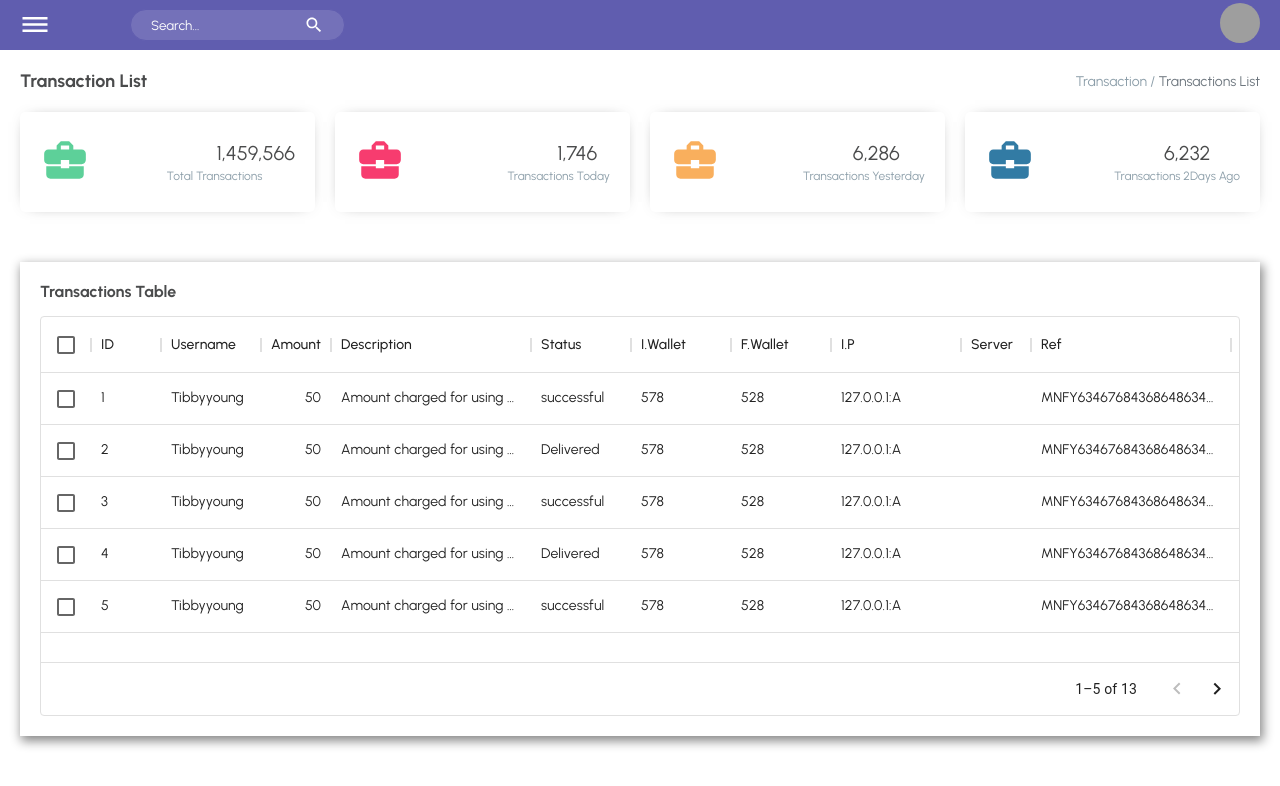
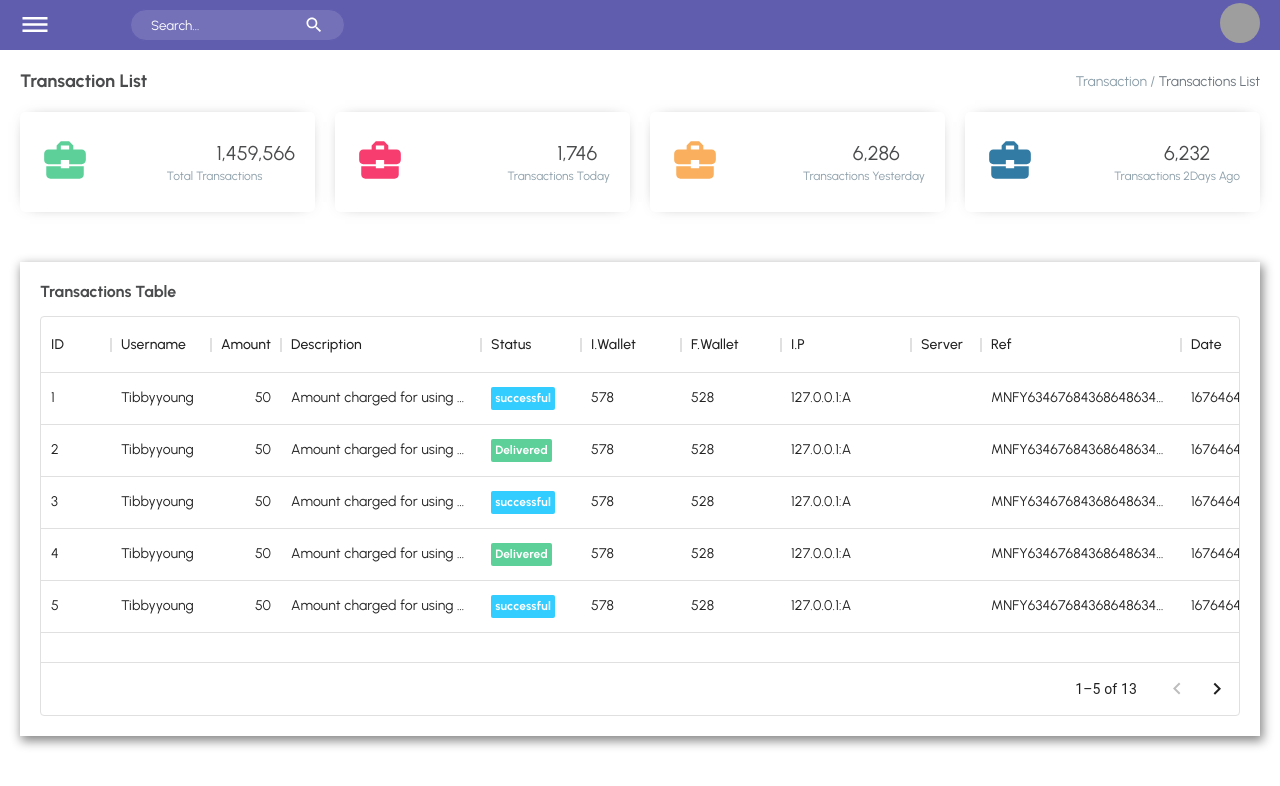
Before and after one commit to stivex001/MCD-Dashbord, a React (Create React App) app: page /history in a window 1280 px wide. Shown: the top 786 px of the page. Built offline with nearby package versions, Linux system fonts and the light colour scheme; grey boxes are pictures that could not be loaded.

Commit message:
feat: added styles to the table grid

```diff
--- a/src/components/table/Tables.jsx
+++ b/src/components/table/Tables.jsx
@@ -1,16 +1,10 @@
-import styled from "styled-components"
-import Table from '@mui/material/Table';
-import TableBody from '@mui/material/TableBody';
-import TableCell from '@mui/material/TableCell';
-import TableContainer from '@mui/material/TableContainer';
-import TableHead from '@mui/material/TableHead';
-import TableRow from '@mui/material/TableRow';
-import Paper from '@mui/material/Paper';
+import styled from "styled-components";
 import { rows } from "./tableData";
 import { DataGrid } from "@mui/x-data-grid";
-import { Bookmark, NoteAlt } from "@mui/icons-material";
+import { NoteAlt } from "@mui/icons-material";
+import { Link } from "react-router-dom";
 
-const Container = styled.div``
+const Container = styled.div``;
 const Span = styled.span`
   padding: 2.6px 4.2px;
   border-radius: 2px;
@@ -20,157 +14,105 @@ font-weight: bold;
 `;
 
 const Tables = () => {
-
   const columns = [
-  { field: 'id', headerName: 'ID', width: 70 },
-  { field: 'username', headerName: 'Username', width: 100 },
-  { field: 'amount', headerName: 'Amount', type: 'number', width: 70 },
+    { field: "id", headerName: "ID", width: 70 },
+    { field: "username", headerName: "Username", width: 100 },
+    { field: "amount", headerName: "Amount", type: "number", width: 70 },
     {
-    field: 'desc',
-    headerName: 'Description',
+      field: "desc",
+      headerName: "Description",
       width: 200,
     },
     {
-    field: 'status',
-    headerName: 'Status',
+      field: "status",
+      headerName: "Status",
+      width: 100,
+      renderCell: (params) => {
+        return (
+          <Span
+            style={{
+              backgroundColor: `${
+                params.row.status === "successful" ? "#33cdff" : "#5dd099"
+              }`,
+            }}
+          >
+            {params.row.status}
+          </Span>
+        );
+      },
+    },
+    {
+      field: "iwallet",
+      headerName: "I.Wallet",
       width: 100,
     },
     {
-    field: 'iwallet',
-    headerName: 'I.Wallet',
+      field: "fwallet",
+      headerName: "F.Wallet",
       width: 100,
     },
     {
-    field: 'fwallet',
-    headerName: 'F.Wallet',
+      field: "ip",
+      headerName: "I.P",
+      width: 130,
+    },
+    {
+      field: "server",
+      headerName: "Server",
+      width: 70,
+    },
+    {
+      field: "ref",
+      headerName: "Ref",
+      width: 200,
+    },
+    {
+      field: "date",
+      headerName: "Date",
+      width: 130,
+    },
+    {
+      field: "note",
+      headerName: "Note",
       width: 100,
     },
     {
-    field: 'ip',
-    headerName: 'I.P',
+      field: "action",
+      headerName: "Action",
       width: 130,
+      renderCell: (params) => {
+        return (
+          <>
+            <Link to={"/user/" + params.row.id}>
+              <NoteAlt
+                style={{
+                  backgroundColor: "5dd099",
+                  color: "white",
+                  padding: "4px 8px",
+                  fontSize: "30px",
+                  cursor: "pointer",
+                }}
+              />
+            </Link>
+          </>
+        );
       },
-  {
-    field: 'server',
-    headerName: 'Server',
-    width: 70,
     },
-  {
-    field: 'ref',
-    headerName: 'Ref',
-    width: 200,
-  },
-  {
-    field: 'date',
-    headerName: 'Date',
-    width: 130,
-  },
-  {
-    field: 'note',
-    headerName: 'Note',
-    width: 100,
-  },
-  {
-    field: 'action',
-    headerName: 'Action',
-    width: 130,
-    renderCell: () => {
-      return(
-        <>
-        <NoteAlt style={{backgroundColor: '5dd099' ,color: 'white', padding: '4px 8px', fontSize: '30px', cursor: 'pointer'}} />
-        </>
-      )
-    }
-  },
-  // {
-  //   field: 'status',
-  //   headerName: 'Status',
-  //   description: 'This column has a value getter and is not sortable.',
-  //   sortable: false,
-  //   width: 160,
-  //   valueGetter: (params) =>
-  //     `${params.row.firstName || ''} ${params.row.lastName || ''}`,
-  // },
   ];
-
-// const rows = [
-//   { id: 1, lastName: 'Snow', firstName: 'Jon', age: 35 },
-//   { id: 2, lastName: 'Lannister', firstName: 'Cersei', age: 42 },
-//   { id: 3, lastName: 'Lannister', firstName: 'Jaime', age: 45 },
-//   { id: 4, lastName: 'Stark', firstName: 'Arya', age: 16 },
-//   { id: 5, lastName: 'Targaryen', firstName: 'Daenerys', age: null },
-//   { id: 6, lastName: 'Melisandre', firstName: null, age: 150 },
-//   { id: 7, lastName: 'Clifford', firstName: 'Ferrara', age: 44 },
-//   { id: 8, lastName: 'Frances', firstName: 'Rossini', age: 36 },
-//   { id: 9, lastName: 'Roxie', firstName: 'Harvey', age: 65 },
-// ];
 
   return (
     <Container>
-           <div style={{ height: 400, width: '100%' }}>
+      <div style={{ height: 400, width: "100%" }}>
         <DataGrid
           rows={rows}
           columns={columns}
           pageSize={5}
           rowsPerPageOptions={[5]}
-        checkboxSelection
+          disableSelectionOnClick
         />
       </div>
+    </Container>
+  );
+};
 
-    </Container>
-  )
-}
-
-export default Tables
-
-
-{/* <Container>
-        <TableContainer component={Paper}>
-      <Table sx={{ minWidth: 650 }} aria-label="simple table">
-        <TableHead>
-          <TableRow style={{backgroundColor: '#f3f2f7'}}>
-            <TableCell style={{color: '#8281cc'}}>id</TableCell>
-            <TableCell style={{color: '#8281cc'}}>Username</TableCell>
-            <TableCell style={{color: '#8281cc'}}>Amount</TableCell>
-            <TableCell style={{color: '#8281cc'}}>Description</TableCell>
-            <TableCell style={{color: '#8281cc'}}>Status</TableCell>
-            <TableCell style={{color: '#8281cc'}}>I.Wallet</TableCell>
-            <TableCell style={{color: '#8281cc'}}>F.Wallet</TableCell>
-            <TableCell style={{color: '#8281cc'}}>I.P </TableCell>
-            <TableCell style={{color: '#8281cc'}}>Server</TableCell>
-            <TableCell style={{color: '#8281cc'}}>Ref</TableCell>
-            <TableCell style={{color: '#8281cc'}}>Date</TableCell>
-            <TableCell style={{color: '#8281cc'}}>Note</TableCell>
-            <TableCell style={{color: '#8281cc'}}>Action</TableCell>
-          </TableRow>
-        </TableHead>
-        <TableBody>
-          {rows.map((row) => (
-            <TableRow
-              key={row.id}
-              style={{backgroundColor: '#f3f2f7'}}
-            >
-              <TableCell style={{color: '#8887a9'}}>
-                {row.id}
-              </TableCell>
-              <TableCell style={{color: '#8887a9'}}>{row.username}</TableCell>
-              <TableCell style={{color: '#8887a9'}}>{row.amount}</TableCell>
-              <TableCell style={{color: '#8887a9'}}>{row.desc}</TableCell>
-              <TableCell style={{color: '#8887a9'}}>
-                <Span style={{backgroundColor: `${row.status === 'successful' ? '#33cdff' : '#5dd099'}`}}>{row.status}</Span>
-              </TableCell>
-              <TableCell style={{color: '#8887a9'}}>{row.iwallet}</TableCell>
-              <TableCell style={{color: '#8887a9'}}>{row.fwallet}</TableCell>
-              <TableCell style={{color: '#8887a9'}}>{row.ip}</TableCell>
-              <TableCell style={{color: '#8887a9'}}>{row.server}</TableCell>
-              <TableCell style={{color: '#8887a9'}}>{row.ref}</TableCell>
-              <TableCell style={{color: '#8887a9'}}>{row.date}</TableCell>
-              <TableCell style={{color: '#8887a9'}}>{row.note}</TableCell>
-              <TableCell style={{color: '#8887a9'}}>{row.action}</TableCell>
-            </TableRow>
-          ))}
-        </TableBody>
-      </Table>
-    </TableContainer>
-
-    </Container> */}
+export default Tables;
```
Also changed, not shown: src/index.css (+52 -0 lines). Lines whose indentation alone changed are shown as unchanged.
